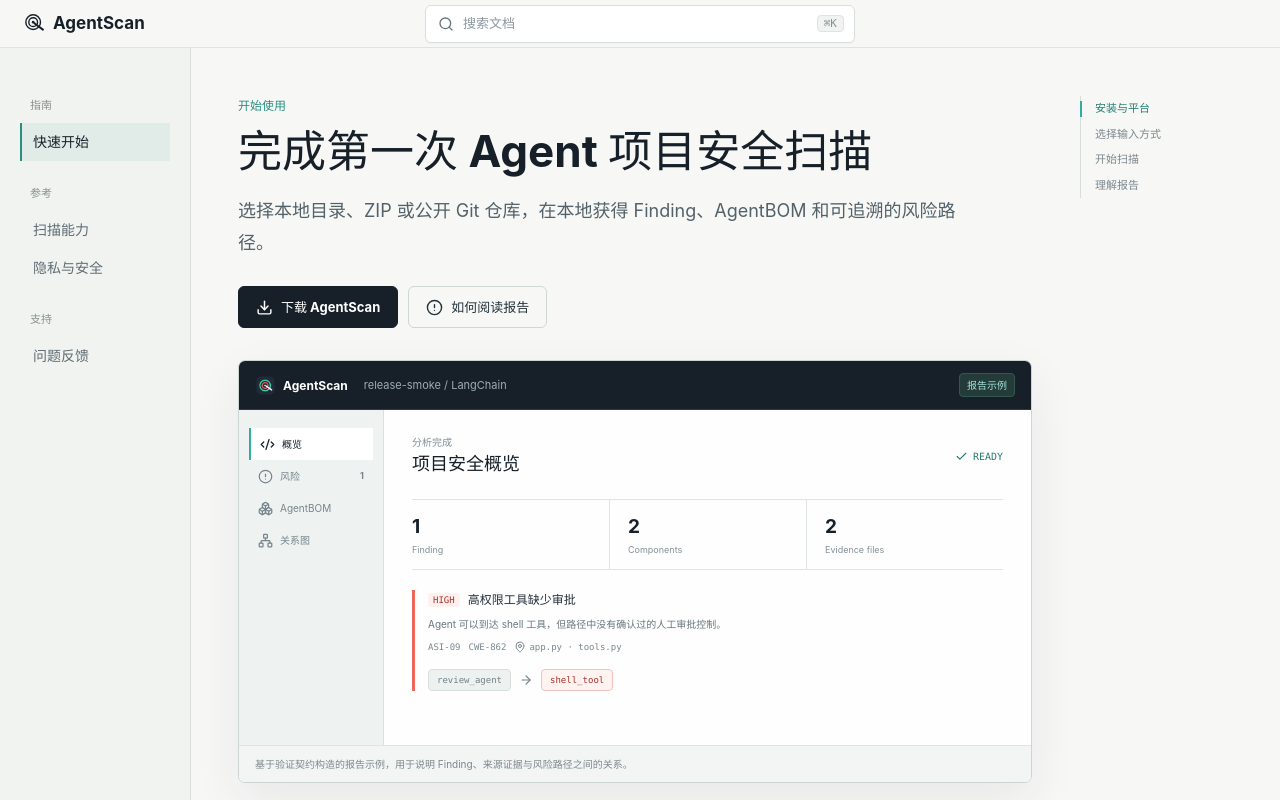
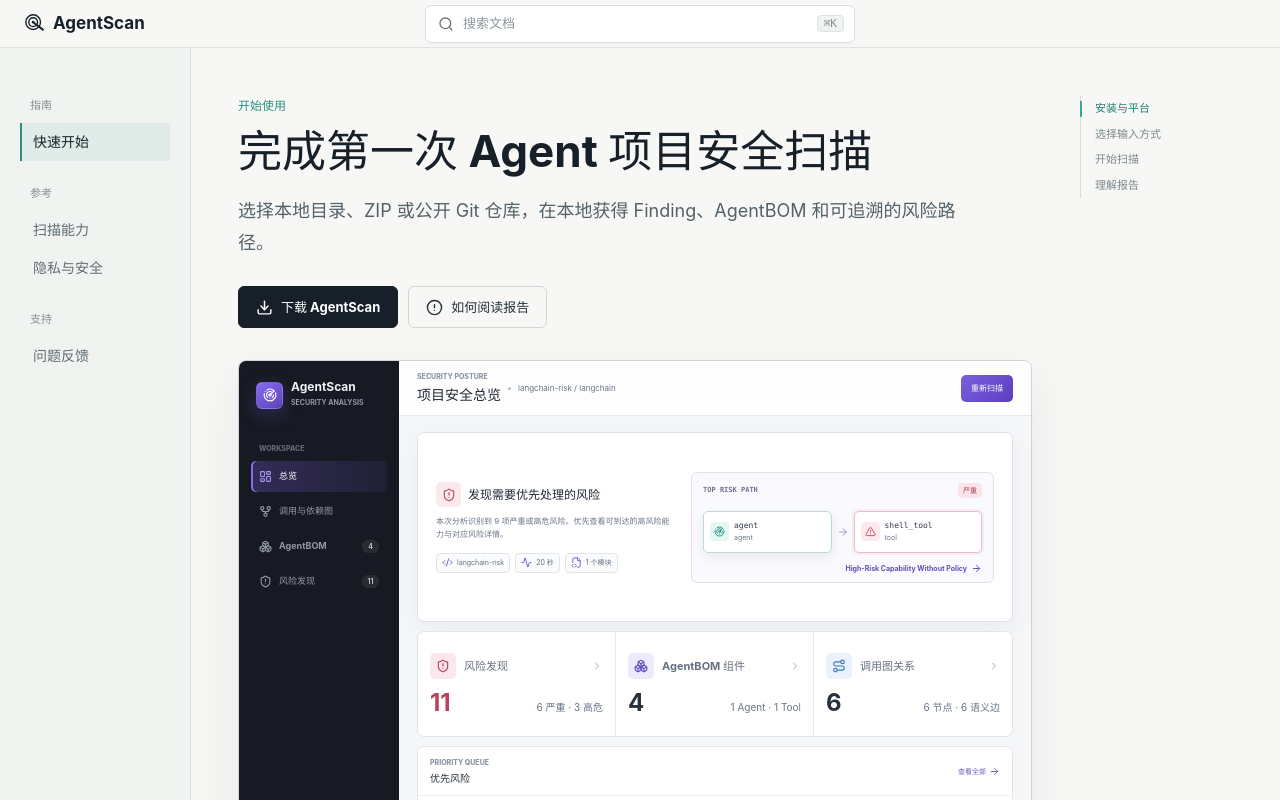
Before and after one commit to ShiinaYuki/AgentScan-docs, a React (Vite) app: page / in a window 1280 px wide. Shown: the top 800 px of the page. Built offline with nearby package versions, Linux system fonts and the light colour scheme.

Commit message:
feat(docs): refine report preview and stabilize page navigation

```diff
--- a/src/main.tsx
+++ b/src/main.tsx
@@ -2,9 +2,11 @@
 import type { CSSProperties } from 'react'
 import { createRoot } from 'react-dom/client'
 import {
+  Activity,
   ArrowRight,
   Boxes,
   Check,
+  ChevronRight,
   CircleAlert,
   Code2,
   Download,
@@ -13,12 +15,17 @@
   FileCode2,
   FolderOpen,
   GitBranch,
-  MapPin,
+  GitFork,
+  LayoutDashboard,
   Menu,
   Network,
   Play,
+  Radar,
+  Route,
   Search,
+  ShieldAlert,
   ShieldCheck,
+  TriangleAlert,
   X,
 } from 'lucide-react'
 import './style.css'
@@ -243,38 +250,56 @@
 }
 
 function ProductPreview() {
-  return <figure className="product-preview" aria-labelledby="preview-caption">
-    <div className="preview-toolbar">
-      <span className="preview-brand"><img src="/agentscan-icon.png" alt="" />AgentScan</span>
-      <span className="preview-target">release-smoke / LangChain</span>
-      <span className="example-badge">报告示例</span>
-    </div>
-    <div className="preview-body">
-      <div className="preview-nav" aria-hidden="true">
-        <span className="selected"><Code2 size={15} />概览</span>
-        <span><CircleAlert size={15} />风险 <b>1</b></span>
-        <span><Boxes size={15} />AgentBOM</span>
-        <span><Network size={15} />关系图</span>
+  return <figure className="product-preview" aria-label="AgentScan 报告示例">
+    <div className="preview-app-shell">
+      <div className="preview-app-sidebar" aria-hidden="true">
+        <div className="preview-app-brand"><i><Radar size={14} /></i><span><strong>AgentScan</strong><small>Security Analysis</small></span></div>
+        <small className="preview-nav-label">WORKSPACE</small>
+        <div className="preview-app-nav">
+          <span className="selected"><LayoutDashboard size={13} />总览</span>
+          <span><GitFork size={13} />调用与依赖图</span>
+          <span><Boxes size={13} />AgentBOM <b>4</b></span>
+          <span><ShieldAlert size={13} />风险发现 <b>11</b></span>
+        </div>
       </div>
-      <div className="preview-report">
-        <div className="preview-heading">
-          <span><small>分析完成</small><strong>项目安全概览</strong></span>
-          <span className="status-ready"><Check size={13} />READY</span>
+      <div className="preview-app-main">
+        <div className="preview-app-topbar">
+          <span><small>SECURITY POSTURE</small><strong>项目安全总览</strong></span>
+          <i />
+          <span className="preview-app-target">langchain-risk / langchain</span>
+          <button type="button" tabIndex={-1}>重新扫描</button>
         </div>
-        <div className="preview-metrics">
-          <span><strong>1</strong><small>Finding</small></span>
-          <span><strong>2</strong><small>Components</small></span>
-          <span><strong>2</strong><small>Evidence files</small></span>
-        </div>
-        <div className="preview-finding">
-          <div className="finding-title"><span className="severity-high">HIGH</span><strong>高权限工具缺少审批</strong></div>
-          <p>Agent 可以到达 shell 工具，但路径中没有确认过的人工审批控制。</p>
-          <div className="finding-meta"><span>ASI-09</span><span>CWE-862</span><span><MapPin size={12} />app.py · tools.py</span></div>
-          <div className="risk-path"><span>review_agent</span><ArrowRight size={14} /><span className="danger-node">shell_tool</span></div>
+        <div className="preview-app-content">
+          <section className="preview-posture">
+            <div className="preview-posture-copy">
+              <div className="preview-posture-heading"><span><ShieldAlert size={14} /></span><strong>发现需要优先处理的风险</strong></div>
+              <p>本次分析识别到 9 项严重或高危风险。优先查看可到达的高风险能力与对应风险详情。</p>
+              <div className="preview-posture-meta"><span><Code2 size={11} />langchain-risk</span><span><Activity size={11} />20 秒</span><span><FileCode2 size={11} />1 个模块</span></div>
+            </div>
+            <div className="preview-risk-map">
+              <div className="preview-risk-map-heading"><span>TOP RISK PATH</span><b>严重</b></div>
+              <div className="preview-risk-path">
+                <span><i><Radar size={11} /></i><em><strong>agent</strong><small>agent</small></em></span>
+                <ArrowRight size={12} />
+                <span className="target"><i><TriangleAlert size={11} /></i><em><strong>shell_tool</strong><small>tool</small></em></span>
+              </div>
+              <div className="preview-risk-action">High-Risk Capability Without Policy <ArrowRight size={11} /></div>
+            </div>
+          </section>
+
+          <section className="preview-summary" aria-label="报告摘要">
+            <div className="preview-summary-item risk"><div className="preview-summary-heading"><i><ShieldAlert size={14} /></i><small>风险发现</small><ChevronRight size={12} /></div><div className="preview-summary-body"><strong>11</strong><em>6 严重 · 3 高危</em></div></div>
+            <div className="preview-summary-item components"><div className="preview-summary-heading"><i><Boxes size={14} /></i><small>AgentBOM 组件</small><ChevronRight size={12} /></div><div className="preview-summary-body"><strong>4</strong><em>1 Agent · 1 Tool</em></div></div>
+            <div className="preview-summary-item graph"><div className="preview-summary-heading"><i><Route size={14} /></i><small>调用图关系</small><ChevronRight size={12} /></div><div className="preview-summary-body"><strong>6</strong><em>6 节点 · 6 语义边</em></div></div>
+          </section>
+
+          <section className="preview-priority">
+            <div className="preview-priority-heading"><span><small>PRIORITY QUEUE</small><strong>优先风险</strong></span><em>查看全部 <ArrowRight size={11} /></em></div>
+            <div className="preview-priority-row"><b>严重</b><span><strong>High-Risk Capability Without Policy</strong><small>agent → shell_tool · app.py</small></span><code>adg.high_risk…</code><ChevronRight size={12} /></div>
+          </section>
         </div>
       </div>
     </div>
-    <figcaption id="preview-caption">基于验证契约构造的报告示例，用于说明 Finding、来源证据与风险路径之间的关系。</figcaption>
   </figure>
 }
 
@@ -328,7 +353,6 @@
           <ArrowRight size={15} />
           <span><ShieldCheck size={14} /><b>查看报告</b><small>分析完成</small></span>
         </div>
-        <p className="checkpoint"><Check size={15} />完成标志：概览页出现 Finding、AgentBOM 和关系图入口。读取或解析不完整时，页面会显示明确警告。</p>
       </section>
 
       <section className="journey-section report-section" id="report">
@@ -458,7 +482,10 @@
     setActiveSection(item.id)
     setMobileNavOpen(false)
     history.pushState(null, '', `#${item.id}`)
-    if (samePage) document.getElementById(item.id)?.scrollIntoView({ block: 'start' })
+    if (samePage) {
+      if (item.id === item.page) scrollTo({ top: 0, behavior: 'instant' })
+      else document.getElementById(item.id)?.scrollIntoView({ block: 'start' })
+    }
   }
 
   useEffect(() => {
@@ -475,9 +502,9 @@
     const currentToc = tocByPage[page]
     const target = location.hash.slice(1)
     setActiveSection(currentToc.some((item) => item.id === target) ? target : currentToc[0].id)
-    const element = document.getElementById(target)
+    const element = currentToc.some((item) => item.id === target) ? document.getElementById(target) : null
     if (element) element.scrollIntoView({ block: 'start' })
-    else scrollTo({ top: 0 })
+    else scrollTo({ top: 0, behavior: 'instant' })
 
     const observer = new IntersectionObserver((entries) => {
       const visible = entries.filter((entry) => entry.isIntersecting).sort((a, b) => a.boundingClientRect.top - b.boundingClientRect.top)[0]
--- a/src/style.css
+++ b/src/style.css
@@ -8,7 +8,8 @@
 }
 
 * { box-sizing: border-box; }
-html { scroll-behavior: smooth; }
+html { scroll-behavior: smooth; scrollbar-width: none; }
+html::-webkit-scrollbar { display: none; }
 body { margin: 0; background: #f7f8f6; }
 button, input { font: inherit; }
 a { color: inherit; }
@@ -156,7 +157,7 @@
 .search-result-page { flex: none; color: #2c8f80; font-size: 10px; font-weight: 650; }
 .search-empty { padding: 22px 12px; color: #7d888e; font-size: 12px; text-align: center; }
 
-.doc-article { width: 100%; min-width: 0; margin: 0; padding: 48px 0 80px; }
+.doc-article { width: 100%; min-width: 0; margin: 0; padding: 48px 0 80px; scroll-margin-top: var(--header-height); }
 .hero { scroll-margin-top: calc(var(--header-height) + 24px); }
 .eyebrow { margin-bottom: 12px; color: #2a8f80; font-size: 12px; font-weight: 700; }
 h1 { max-width: 760px; margin: 0; color: #172029; font-size: 44px; line-height: 1.12; letter-spacing: 0; }
@@ -171,40 +172,78 @@
 .button.primary:hover { background: #27343e; }
 .button.secondary { color: #24323a; background: transparent; border-color: #cfd7d3; }
 .button.secondary:hover { background: #eef2f0; border-color: #a9b6b1; }
-.product-preview { margin: 32px 0 48px; overflow: hidden; background: #fdfefd; border: 1px solid #ccd5d1; border-radius: 7px; box-shadow: 0 18px 50px #17202912; }
-.preview-toolbar { display: flex; align-items: center; gap: 16px; min-height: 49px; padding: 0 16px; color: #c7d0d6; background: #172029; border-bottom: 1px solid #2d3943; font-size: 11px; }
-.preview-brand { display: inline-flex; align-items: center; gap: 7px; color: #fff; font-size: 12px; font-weight: 700; }
-.preview-brand img { width: 21px; height: 21px; border-radius: 4px; }
-.preview-target { overflow: hidden; flex: 1; color: #9eabb4; text-overflow: ellipsis; white-space: nowrap; }
-.example-badge { padding: 3px 7px; color: #a5e5da; background: #233c3a; border: 1px solid #335650; border-radius: 4px; font-size: 10px; font-weight: 650; }
-.preview-body { display: grid; grid-template-columns: 145px 1fr; min-height: 335px; }
-.preview-nav { padding: 18px 10px; background: #eef2f0; border-right: 1px solid #d9e0dd; }
-.preview-nav span { display: flex; align-items: center; gap: 7px; padding: 8px 9px; color: #78858c; font-size: 10px; }
-.preview-nav span.selected { color: #172029; background: #fff; border-left: 2px solid #31ad99; font-weight: 650; }
-.preview-nav b { margin-left: auto; font-size: 9px; }
-.preview-report { padding: 24px 28px; }
-.preview-heading { display: flex; align-items: center; justify-content: space-between; gap: 20px; }
-.preview-heading > span:first-child { display: grid; }
-.preview-heading small { color: #829097; font-size: 10px; }
-.preview-heading strong { color: #172029; font-size: 18px; }
-.status-ready { display: inline-flex; align-items: center; gap: 5px; color: #277c6f; font: 10px ui-monospace, SFMono-Regular, Menlo, monospace; }
-.preview-metrics { display: grid; grid-template-columns: repeat(3, 1fr); margin: 20px 0; border-top: 1px solid #dfe5e2; border-bottom: 1px solid #dfe5e2; }
-.preview-metrics span { display: grid; padding: 12px 0; }
-.preview-metrics span + span { padding-left: 18px; border-left: 1px solid #dfe5e2; }
-.preview-metrics strong { color: #172029; font-size: 19px; }
-.preview-metrics small { color: #829097; font-size: 9px; }
-.preview-finding { padding-left: 13px; border-left: 3px solid #ef665b; }
-.finding-title { display: flex; align-items: center; gap: 8px; }
-.finding-title strong { color: #253039; font-size: 12px; }
-.severity-high { padding: 2px 5px; color: #a8322a; background: #fff0ee; border-radius: 3px; font: 9px ui-monospace, SFMono-Regular, Menlo, monospace; }
-.preview-finding p { margin: 7px 0 9px; color: #69767d; font-size: 10px; }
-.finding-meta { display: flex; flex-wrap: wrap; gap: 8px; color: #7a878e; font: 9px ui-monospace, SFMono-Regular, Menlo, monospace; }
-.finding-meta span { display: inline-flex; align-items: center; gap: 3px; }
-.risk-path { display: flex; align-items: center; gap: 8px; margin-top: 16px; color: #718087; font: 9px ui-monospace, SFMono-Regular, Menlo, monospace; }
-.risk-path span { padding: 5px 8px; background: #edf2f0; border: 1px solid #d7dfdc; border-radius: 4px; }
-.risk-path span.danger-node { color: #a8322a; background: #fff3f1; border-color: #f1c4bf; }
-.product-preview figcaption { padding: 10px 16px; color: #7b878d; background: #f3f5f4; border-top: 1px solid #dfe4e1; font-size: 10px; }
-
+.product-preview { margin: 32px 0 48px; overflow: hidden; background: #f4f6f8; border: 1px solid #cfd4dc; border-radius: 8px; box-shadow: 0 18px 50px #17202912; }
+.preview-app-shell { display: grid; grid-template-columns: 160px minmax(0, 1fr); min-height: 500px; }
+.preview-app-sidebar { padding: 20px 12px; color: #edf0f6; background: #171a22; }
+.preview-app-brand { display: flex; align-items: center; gap: 8px; padding: 0 5px 26px; }
+.preview-app-brand > i { display: grid; place-items: center; width: 27px; height: 27px; flex: none; color: #fff; background: linear-gradient(145deg, #866cf1, #5c42b7); border: 1px solid #ffffff1f; border-radius: 6px; box-shadow: 0 6px 18px #7557d945; }
+.preview-app-brand > span { display: grid; min-width: 0; }
+.preview-app-brand strong { font-size: 12px; line-height: 1; }
+.preview-app-brand small { margin-top: 4px; color: #9298aa; font-size: 7px; font-weight: 700; text-transform: uppercase; }
+.preview-nav-label { display: block; margin: 8px 8px 7px; color: #626979; font-size: 7px; font-weight: 800; }
+.preview-app-nav { display: grid; gap: 4px; }
+.preview-app-nav > span { display: flex; align-items: center; gap: 7px; min-height: 31px; padding: 0 8px; color: #9298a9; border-radius: 5px; font-size: 9px; font-weight: 650; }
+.preview-app-nav > span.selected { color: #fff; background: linear-gradient(90deg, #7557d94d, #7557d91a); box-shadow: inset 2px 0 #866ee1; }
+.preview-app-nav > span.selected svg { color: #aa97f3; }
+.preview-app-nav b { min-width: 17px; margin-left: auto; padding: 1px 4px; color: #b9becb; background: #ffffff14; border-radius: 6px; font-size: 7px; text-align: center; }
+.preview-app-main { min-width: 0; background: #f4f6f8; }
+.preview-app-topbar { display: flex; align-items: center; gap: 7px; min-height: 55px; padding: 0 18px; background: #fffffff0; border-bottom: 1px solid #e2e7ed; }
+.preview-app-topbar > span:first-child { display: grid; flex: none; }
+.preview-app-topbar small { color: #8c96a5; font-size: 7px; font-weight: 800; }
+.preview-app-topbar strong { margin-top: 2px; color: #232a35; font-size: 14px; }
+.preview-app-topbar > i { width: 3px; height: 3px; flex: none; background: #b3bac4; border-radius: 50%; }
+.preview-app-target { min-width: 0; overflow: hidden; color: #697586; font-size: 8px; text-overflow: ellipsis; white-space: nowrap; }
+.preview-app-topbar button { min-height: 27px; margin-left: auto; padding: 0 10px; flex: none; color: #fff; background: linear-gradient(135deg, #795fdf, #5c3fc0); border: 0; border-radius: 5px; font-size: 8px; font-weight: 750; }
+.preview-app-content { padding: 16px 18px 20px; }
+.preview-posture { display: grid; grid-template-columns: minmax(0, .88fr) minmax(0, 1.12fr); align-items: center; gap: 17px; min-height: 190px; padding: 18px; background: #fff; border: 1px solid #e0e2e9; border-radius: 7px; box-shadow: 0 8px 24px #222b3a0b; }
+.preview-posture-heading { display: flex; align-items: center; gap: 7px; }
+.preview-posture-heading > span { display: grid; place-items: center; width: 25px; height: 25px; flex: none; color: #c14b64; background: #fce9ee; border-radius: 5px; }
+.preview-posture-heading strong { color: #202936; font-size: 12px; line-height: 1.3; }
+.preview-posture-copy > p { margin: 8px 0 0; color: #697586; font-size: 8px; line-height: 1.65; }
+.preview-posture-meta { display: flex; flex-wrap: wrap; gap: 5px; margin-top: 11px; }
+.preview-posture-meta > span { display: inline-flex; align-items: center; gap: 4px; min-height: 20px; padding: 0 5px; color: #657182; background: #fafbfc; border: 1px solid #e1e4e9; border-radius: 4px; font-size: 7px; }
+.preview-posture-meta svg { color: #7557d9; }
+.preview-risk-map { min-width: 0; padding: 10px 11px 8px; background: #faf9fe; border: 1px solid #e2def0; border-radius: 6px; }
+.preview-risk-map-heading { display: flex; align-items: center; justify-content: space-between; gap: 8px; }
+.preview-risk-map-heading > span { color: #766a91; font: 7px ui-monospace, SFMono-Regular, Menlo, monospace; font-weight: 800; }
+.preview-risk-map-heading > b, .preview-priority-row > b { padding: 2px 5px; color: #a53d52; background: #fbe4e9; border-radius: 4px; font-size: 7px; }
+.preview-risk-path { display: flex; align-items: center; gap: 5px; min-width: 0; margin: 13px 0 10px; color: #a79dc5; }
+.preview-risk-path > span { display: grid; grid-template-columns: 19px minmax(0, 1fr); align-items: center; gap: 5px; min-width: 0; flex: 1; min-height: 42px; padding: 5px 6px; color: #323b48; background: #fff; border: 1px solid #b7ddd3; border-radius: 5px; box-shadow: 0 4px 12px #322a5014; }
+.preview-risk-path > span.target { border-color: #e8bcc6; box-shadow: 0 0 0 2px #c94f6812; }
+.preview-risk-path i { display: grid; place-items: center; width: 19px; height: 19px; color: #168c78; background: #e6f7f3; border-radius: 4px; }
+.preview-risk-path .target i { color: #c14b64; background: #fce9ee; }
+.preview-risk-path em { display: grid; min-width: 0; font-style: normal; }
+.preview-risk-path strong, .preview-risk-path small { overflow: hidden; text-overflow: ellipsis; white-space: nowrap; }
+.preview-risk-path strong { font: 8px ui-monospace, SFMono-Regular, Menlo, monospace; }
+.preview-risk-path small { margin-top: 2px; color: #697586; font-size: 7px; }
+.preview-risk-action { display: flex; align-items: center; justify-content: flex-end; gap: 4px; overflow: hidden; color: #654db8; font-size: 7px; font-weight: 750; text-overflow: ellipsis; white-space: nowrap; }
+.preview-summary { display: grid; grid-template-columns: repeat(3, minmax(0, 1fr)); min-height: 80px; margin-top: 9px; overflow: hidden; background: #fff; border: 1px solid #e0e4e9; border-radius: 7px; }
+.preview-summary-item { display: grid; align-content: center; gap: 12px; min-width: 0; min-height: 104px; padding: 14px 12px; border-right: 1px solid #e7eaee; }
+.preview-summary-item:last-child { border-right: 0; }
+.preview-summary-heading { display: grid; grid-template-columns: 26px minmax(0, 1fr) 12px; align-items: center; gap: 8px; min-width: 0; }
+.preview-summary-heading > i { display: grid; place-items: center; width: 26px; height: 26px; border-radius: 5px; }
+.preview-summary-item.risk i { color: #b9425c; background: #fbe8ec; }
+.preview-summary-item.components i { color: #674fc0; background: #eeeafd; }
+.preview-summary-item.graph i { color: #397ac7; background: #eaf2fb; }
+.preview-summary-item small { min-width: 0; color: #667180; font-size: 11px; line-height: 1.4; font-weight: 750; }
+.preview-summary-body { display: flex; align-items: flex-end; justify-content: space-between; gap: 10px; min-width: 0; }
+.preview-summary-item strong { flex: none; color: #29313d; font-size: 24px; line-height: 1; }
+.preview-summary-item.risk strong { color: #b9425c; }
+.preview-summary-item em { min-width: 0; color: #697586; font-size: 10px; line-height: 1.5; font-style: normal; text-align: right; }
+.preview-summary-heading > svg { color: #a8b0ba; }
+.preview-priority { margin-top: 9px; overflow: hidden; background: #fff; border: 1px solid #e2e7ed; border-radius: 7px; }
+.preview-priority-heading { display: flex; align-items: center; justify-content: space-between; min-height: 48px; padding: 9px 12px; }
+.preview-priority-heading > span { display: grid; }
+.preview-priority-heading small { color: #8c96a5; font-size: 7px; font-weight: 800; }
+.preview-priority-heading strong { margin-top: 2px; color: #29313d; font-size: 10px; }
+.preview-priority-heading > em { display: flex; align-items: center; gap: 3px; color: #6d57bf; font-size: 7px; font-style: normal; font-weight: 750; }
+.preview-priority-row { display: grid; grid-template-columns: 34px minmax(0, 1fr) auto 12px; align-items: center; gap: 8px; min-height: 48px; padding: 7px 12px; border-top: 1px solid #edf0f3; }
+.preview-priority-row > span { display: grid; min-width: 0; }
+.preview-priority-row > span strong, .preview-priority-row > span small { overflow: hidden; text-overflow: ellipsis; white-space: nowrap; }
+.preview-priority-row > span strong { color: #29313d; font-size: 8px; }
+.preview-priority-row > span small { margin-top: 3px; color: #7d8897; font-size: 7px; }
+.preview-priority-row code { color: #919aa7; font-size: 7px; }
+.preview-priority-row > svg { color: #b8bec6; }
 .journey { position: relative; margin-left: 18px; border-left: 1px solid #ccd5d1; }
 .journey-section { position: relative; min-width: 0; padding: 0 0 60px 52px; scroll-margin-top: calc(var(--header-height) + 28px); }
 .journey-section:last-child { padding-bottom: 32px; }
@@ -221,10 +260,10 @@
 .platform-table .pending { color: #8a6b35; }
 
 .input-options { display: grid; grid-template-columns: repeat(3, minmax(0, 1fr)); gap: 12px; }
-.input-options > div { position: relative; min-height: 176px; padding: 18px; background: #fff; border: 1px solid #d7dedb; border-radius: 6px; }
-.input-options svg { color: #2a9282; }
-.input-options strong { display: block; margin-top: 14px; color: #253139; font-size: 13px; }
-.input-options p { margin: 8px 0 0; font-size: 13px; line-height: 1.65; }
+.input-options > div { display: grid; grid-template-columns: 20px minmax(0, 1fr); align-content: start; align-items: center; column-gap: 8px; row-gap: 10px; padding: 16px; background: #fff; border: 1px solid #d7dedb; border-radius: 6px; }
+.input-options svg { display: block; color: #2a9282; }
+.input-options strong { min-width: 0; color: #253139; font-size: 13px; }
+.input-options p { grid-column: 1 / -1; margin: 0; font-size: 13px; line-height: 1.65; }
 .scan-track { display: grid; grid-template-columns: 1fr auto 1fr auto 1fr auto 1fr; align-items: center; gap: 10px; padding: 18px 20px; background: #172029; border-radius: 6px; }
 .scan-track > span { display: grid; grid-template-columns: auto 1fr; column-gap: 6px; align-items: center; color: #87959e; }
 .scan-track > span svg { grid-row: 1 / span 2; }
@@ -233,9 +272,6 @@
 .scan-track b { color: #e7edef; font-size: 10px; font-weight: 650; }
 .scan-track small { font-size: 8px; }
 .scan-track > svg { color: #52616c; }
-.checkpoint { display: flex; align-items: flex-start; gap: 8px; margin: 14px 0 0; color: #607078; font-size: 11px; }
-.checkpoint svg { flex: none; margin-top: 2px; color: #2a9282; }
-
 .evidence-flow { display: grid; grid-template-columns: 1fr auto 1fr auto 1fr auto 1fr; align-items: center; gap: 10px; }
 .evidence-flow > div { min-height: 155px; padding: 17px 4px; border-top: 2px solid #27343d; }
 .evidence-flow > div:first-of-type { border-color: #ef665b; }
@@ -293,15 +329,21 @@
   .hero-actions { display: grid; }
   .button { width: 100%; }
   .product-preview { margin-right: -8px; margin-left: -8px; }
-  .preview-body { grid-template-columns: 1fr; }
-  .preview-nav { display: none; }
-  .preview-report { padding: 20px 18px; }
-  .preview-metrics span + span { padding-left: 10px; }
+  .preview-app-shell { grid-template-columns: 1fr; }
+  .preview-app-sidebar { display: none; }
+  .preview-app-topbar { padding: 0 12px; }
+  .preview-app-target, .preview-app-topbar > i { display: none; }
+  .preview-app-content { padding: 10px; }
+  .preview-posture { grid-template-columns: 1fr; gap: 12px; padding: 14px; }
+  .preview-summary { grid-template-columns: 1fr; }
+  .preview-summary-item { min-height: 96px; padding: 14px 16px; gap: 10px; border-right: 0; border-bottom: 1px solid #e7eaee; }
+  .preview-summary-item:last-child { border-bottom: 0; }
+  .preview-priority-row { grid-template-columns: 34px minmax(0, 1fr) 12px; }
+  .preview-priority-row code { display: none; }
   .journey { margin-left: 14px; }
   .journey-section { padding: 0 0 44px 32px; }
   .journey-number { left: -15px; width: 29px; height: 29px; border-width: 4px; }
   .input-options { grid-template-columns: 1fr; }
-  .input-options > div { min-height: 145px; }
   .scan-track { grid-template-columns: 1fr; align-items: start; }
   .scan-track > svg { display: none; }
   .scan-track > span { min-height: 34px; }
```
